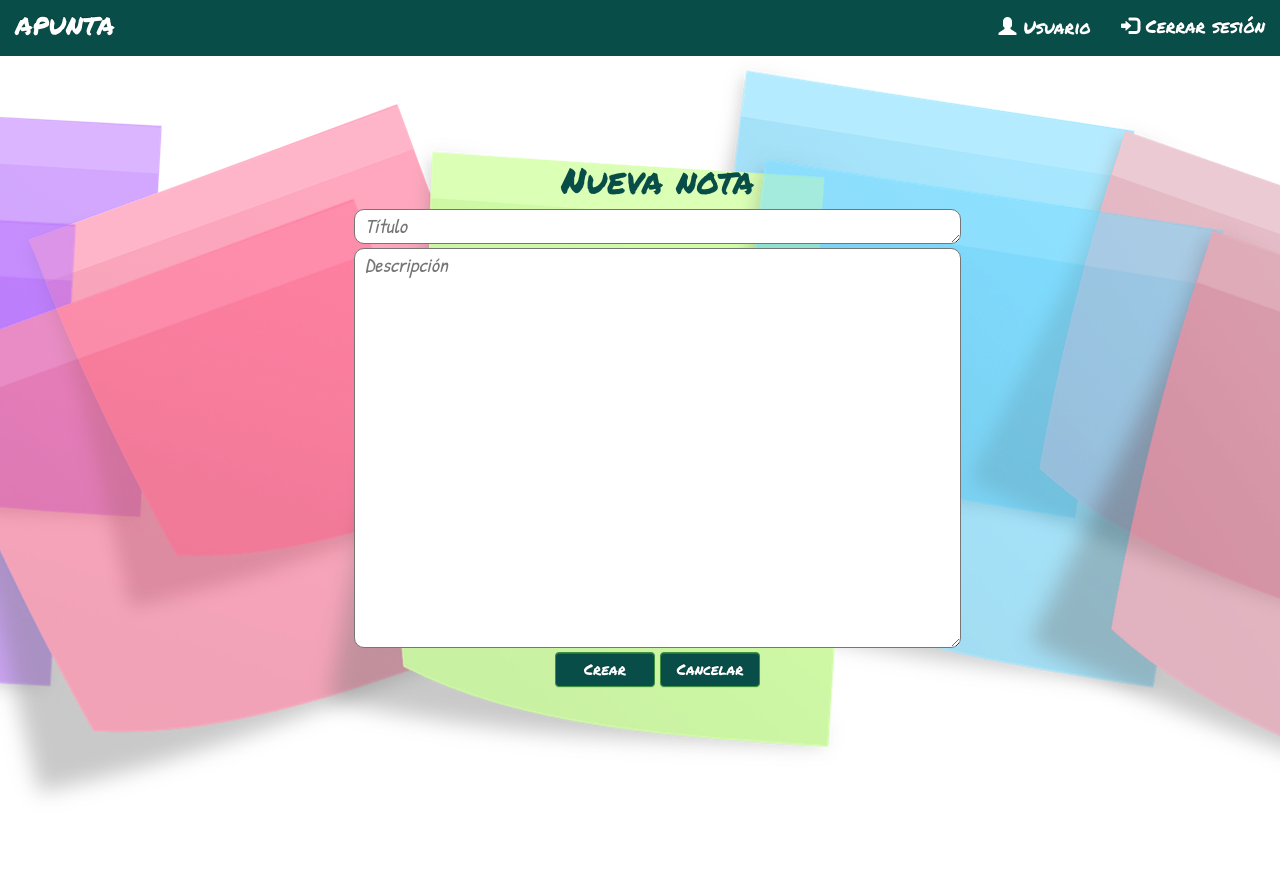
After one commit to PsyanideX/TSW, a PHP site: page /nueva_nota.html in a window 1280 px wide. The commit adds this page. Run offline with PHP 8.4, Linux system fonts and the light colour scheme.

```diff
--- /dev/null
+++ b/nueva_nota.html
@@ -0,0 +1,42 @@
+<!DOCTYPE html>
+<html>
+  <head>
+
+    <link rel="stylesheet" href="https://maxcdn.bootstrapcdn.com/bootstrap/3.3.5/css/bootstrap.min.css">
+    <link rel="stylesheet" href="https://maxcdn.bootstrapcdn.com/bootstrap/3.3.5/css/bootstrap-theme.min.css">
+    <link href='https://fonts.googleapis.com/css?family=Permanent Marker' rel='stylesheet'>
+    <link href='https://fonts.googleapis.com/css?family=Patrick Hand' rel='stylesheet'>
+    <link rel="stylesheet" href="style.css"></link>
+    <meta charset="utf-8"></meta>
+    <title>Apunta</title>
+  </head>
+  <body class="body-index">
+    <nav class="navbar navbar-inverse" id="navfontcolor">
+      <div class="container-fluid">
+        <div class="navbar-header">
+          <a class="navbar-brand" href="#">APUNTA</a>
+        </div>
+        <ul class="nav navbar-nav navbar-right">
+          <li><p class="navbar-text"><span class="glyphicon glyphicon-user"></span> Usuario</p></li>
+          <li><a href="#"><span class="glyphicon glyphicon-log-in"></span> Cerrar sesión</a></li>
+        </ul>
+      </div>
+    </nav>
+    <div id=fondo>
+      <div class="col-xs-12" id="crear-nota">
+        <h1 class="colorCabecera">Nueva nota</h1>
+        <div>
+          <textarea id="areatitulo" name="titulo" rows="1" cols="80" placeholder="Título"></textarea>
+        </div>
+        <div>
+          <textarea id="areatexto" name="descripcion" placeholder="Descripción"></textarea>
+        </div>
+        <div>
+          <a class="btn btn-success boton-nota">Crear</a>
+          <a class="btn btn-success boton-nota">Cancelar </a>
+        </div>
+      </div>
+    </div>
+
+  </body>
+  </html>
--- a/style.css
+++ b/style.css
@@ -1,6 +1,7 @@
 /*PAGINA PRINCIPAL*/
 body {
   font-family: 'Permanent Marker';
+  overflow: hidden;
 }
 
 .navbar {
@@ -9,7 +10,7 @@ body {
   border: none;
 }
 
-#body-index{
+.body-index{
   background-image: url("postit_transp.png");
   background-position: top center;
   background-repeat: no-repeat;
@@ -32,12 +33,12 @@ body {
 }
 
 .formatonota {
-  border: 1px solid #ffccff;
+  border: 1px solid #E8E5C0;
   border-radius: 5px;
   display: inline-block;
   margin: 1% 4.15%;
   font-size: 18px;
-  background-color: #ffccff;
+  background-color: rgba(253, 252, 236, 0.9);
   padding: 5px 10px 0px 5px;
   height: 90px;
   position: relative;
@@ -57,11 +58,11 @@ body {
   font-size: 15px;
   position: absolute;
   bottom: 0;
-  background-color: #ffccff;
+  background-color: rgba(253, 252, 236, 0.9);
 }
 
 .borde-div-notas{
-  border: 1px solid pink;
+  border: 1px hidden;
   margin: 0% 4.15%;
   padding-bottom: 2%;
 }
@@ -75,13 +76,13 @@ body {
 
 div>h3{
   text-align: center;
-  font-size: 30px;
+  font-size: 28px;
   color: #084D48;
 }
 
 @media screen and (max-width:991px) {
 
-  #body-index{
+  .body-index{
     background-image: url("postit-group 1920.png");
     background-position: top center;
     background-repeat: no-repeat;
@@ -121,6 +122,12 @@ html, body{
   width: 35%;
   margin: auto;
   margin-bottom: 25px;
+}
+
+#login .form-control{
+  font-size: 22px;
+  font-family: 'Patrick Hand';
+  font-style: italic;
 }
 
 .btn-login{
@@ -174,6 +181,10 @@ html, body{
     padding: 5px;
   }
 
+  #crear-nota{
+    padding-left:10px;
+  }
+
   #body-login{
     background-image: url("postit-group-transp.png");
     background-repeat: no-repeat;
@@ -201,4 +212,69 @@ html, body{
   outline: 1px solid #7D7D7D;
   border-radius: 10px;
 }
-/***********************************************************************************/
+/******************************new note*****************************************/
+
+#crear-nota {
+  padding-left:50px;
+  text-align: center;
+  margin-top: 5%;
+}
+
+#fondo {
+  background-image: url("postit_transp.png");
+  background-size: cover;
+  background-position: top center;
+  background-repeat: no-repeat;
+  max-width: 100%;
+  height: 100%;
+}
+
+.colorCabecera
+{
+  color:#084D48;
+}
+
+.btn{
+  background: #084D48;
+  font-size: 15px;
+}
+
+.boton-nota{
+  width: 100px;
+}
+
+#areatitulo {
+  width: 50%;
+  border-radius: 10px;
+  padding-left: 10px;
+  font-family: 'Patrick Hand';
+  font-size: 20px;
+  font-style: italic;
+}
+
+#areatexto {
+  width: 50%;
+  height: 50vh;
+  border-radius: 10px;
+  padding-left: 10px;
+  font-family: 'Patrick Hand';
+  font-size: 20px;
+  font-style: italic;
+}
+
+/***********************************************ver nota*****************************/
+
+#contenedornotaint{
+  border: 1px solid #E8E5C0;
+  border-radius: 5px;
+  font-size: 18px;
+  background-color: rgba(253, 252, 236, 0.9);
+  width: 90%;
+  margin-left: auto;
+  margin-right: auto;
+}
+
+#contenedornotaext{
+  text-align: center;
+  margin-top: 2%;
+}
--- a/style2.css
+++ b/style2.css
@@ -27,7 +27,7 @@ body{
 }
 #fondo
 {
-  background-image: url("notebook.jpg");
+  background-image: url("postit_transp.png");
   background-size: cover;
   background-position: top center;
   background-repeat: no-repeat;
```
Also changed, not shown: index.html (+8 -1 lines), ver_nota.html (added, +48 -0 lines), login.html (line endings or trailing spaces), 1 other file.
